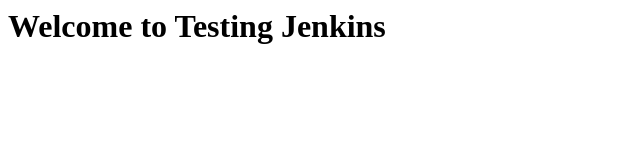
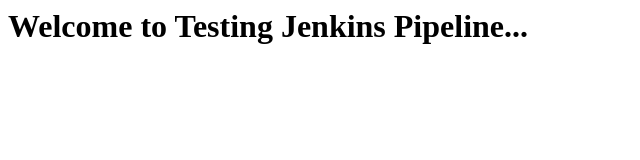
Before and after one commit to poojachoudhary560/jenkins-test, a plain HTML site: page index.html in a window 1280 px wide. Shown: the whole page, without its empty margins (0-640 px from the left). Drawn offline with Linux system fonts and the light colour scheme.

Commit message:
pipeline trigger check

```diff
--- a/index.html
+++ b/index.html
@@ -1,6 +1,6 @@
 <html>
 	<title>Jenkins CI/CD Pipelien</title>
 	<body>
-		<h1>Welcome to Testing Jenkins</h1>
+		<h1>Welcome to Testing Jenkins Pipeline...</h1>
 	</body>
 </html>
```
